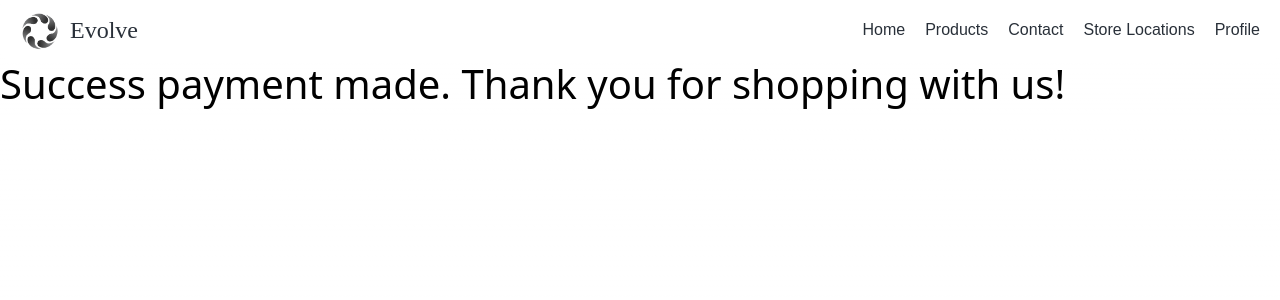
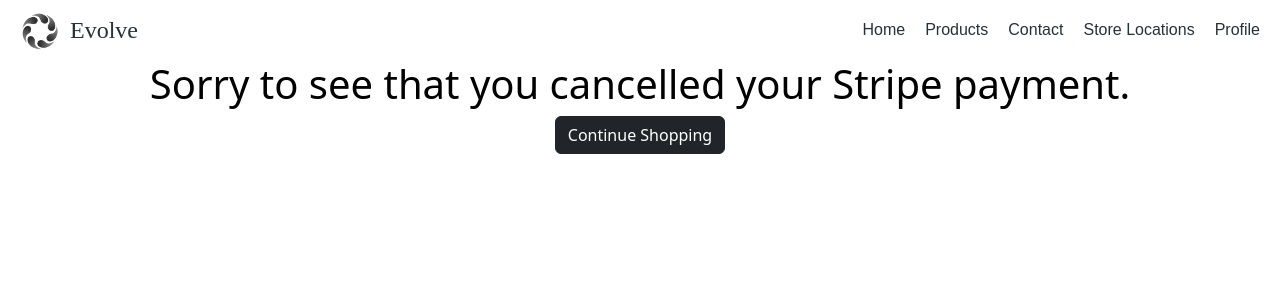
Before and after one commit to Duriann88/E-Commerce-Website-, a Next.js app: page /success in a window 1280 px wide. Shown: the top 300 px of the page. Built offline with nearby package versions, Linux system fonts and the light colour scheme.

Commit message:
Update page.jsx

```diff
--- a/app/success/page.jsx
+++ b/app/success/page.jsx
@@ -1,8 +1,18 @@
 import React from 'react';
+import { Button } from 'react-bootstrap';
 
 function Success(){
     return (
-        <h1>Success payment made. Thank you for shopping with us!</h1>
+        <>
+            <div style={{display: 'flex', justifyContent: 'center'}}>
+                <h1 align='center' className='g-3'>Sorry to see that you cancelled your Stripe payment.</h1>
+            </div>
+            <div style={{display: 'flex', justifyContent: 'center'}}>
+            <Button variant='dark'>
+                <a href='/products'>Continue Shopping</a>
+            </Button>
+            </div>
+        </>
     )
 }
 
```
